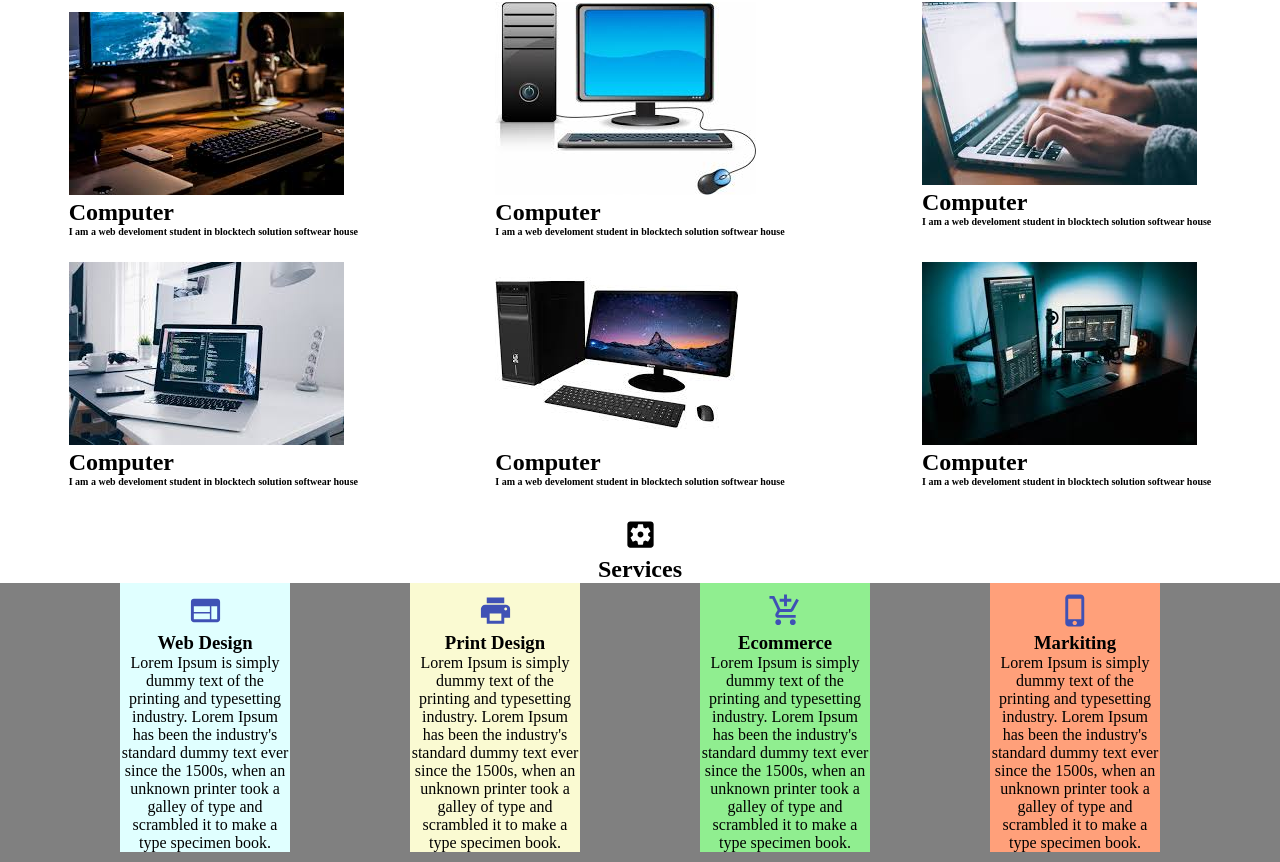
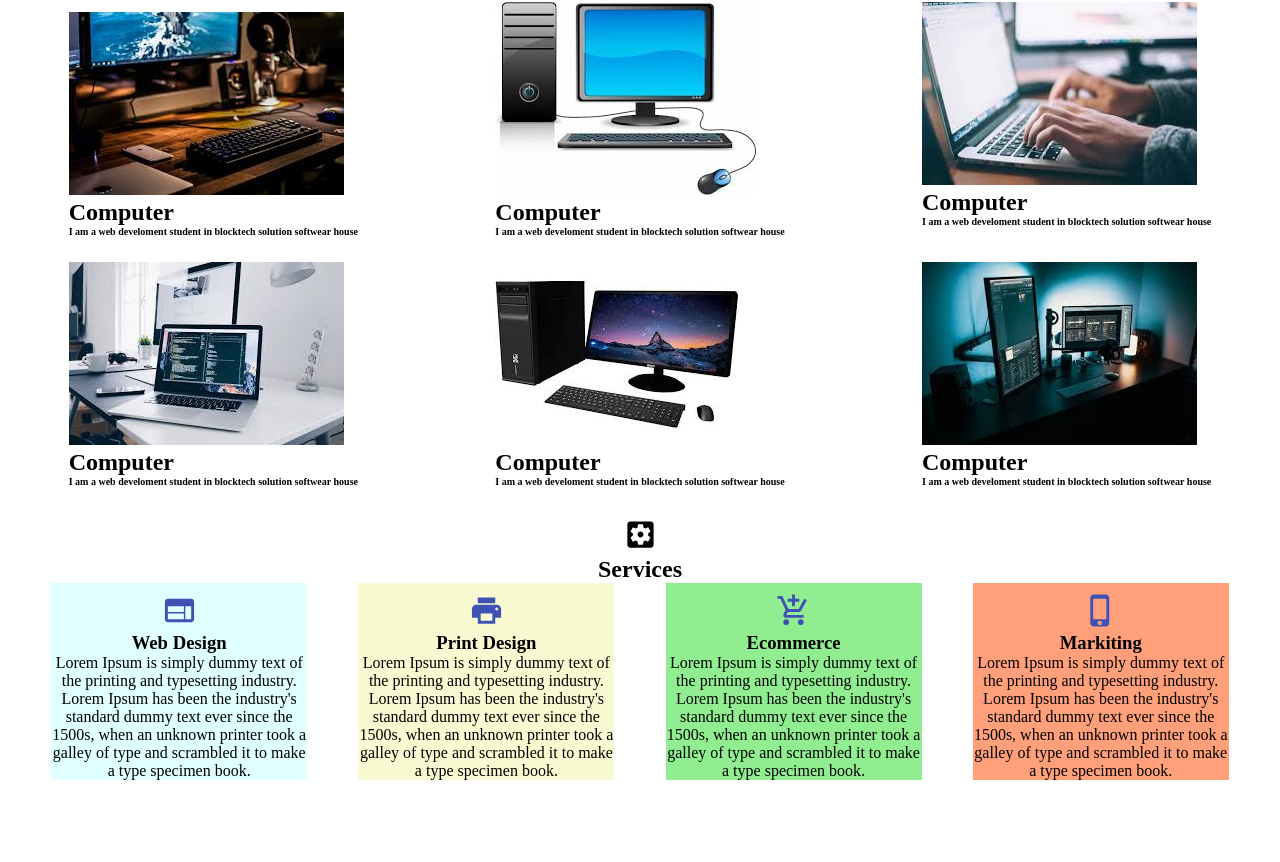
Before and after one commit to ali-203/legend, a React (Create React App) app: page / in a window 1280 px wide. Shown: the part 663-1525 px from the top of the page. After the commit the page ends 1453 px from the top, so only its background shows below. Built offline with nearby package versions, Linux system fonts and the light colour scheme.

Commit message:
updated css

```diff
--- a/src/App.css
+++ b/src/App.css
@@ -122,15 +122,13 @@ margin-top: auto;
 
   justify-content: space-evenly;
     padding-bottom: 10px;
-    background-color: gray;
     text-align: center;
     display: flex;
 
 }
-
 .div_one{
 height: 25%;
-    width: 170px;
+    width: 20%;
     background-color: lightcyan;
     padding-top: 10px;
     color: black;
@@ -138,7 +136,7 @@ height: 25%;
 
 .div_two {
   height: 25%;
-  width: 170px;
+  width: 20%;
   background-color: lightgoldenrodyellow;
    padding-top: 10px;
   color: black;
@@ -147,7 +145,7 @@ height: 25%;
 }
 .div_three {
   height: 25%;
-  width: 170px;
+  width: 20%;
   background-color: lightgreen;
    padding-top: 10px;
   color: black;
@@ -156,14 +154,11 @@ height: 25%;
 
 }
  .div_four {
-   height: 30%;
-  width: 170px;
+   height: 25%;
+  width: 20%;
 background-color: lightsalmon;
   padding-top: 10px;
   color: black;
-
-
-
 }
 
 
```
